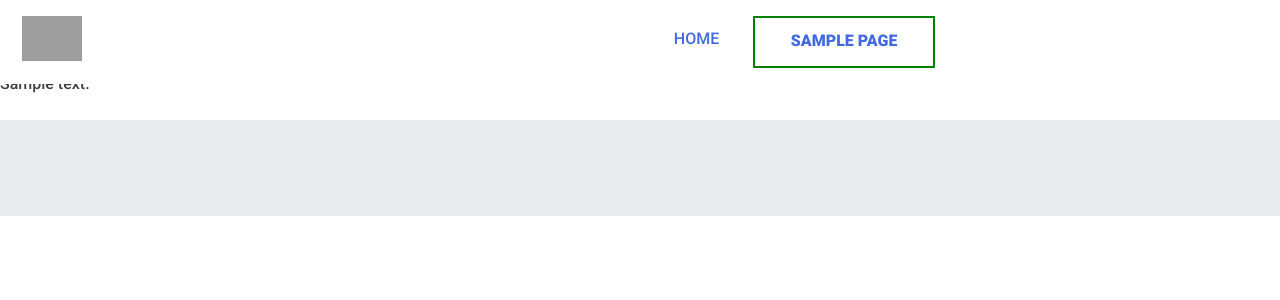
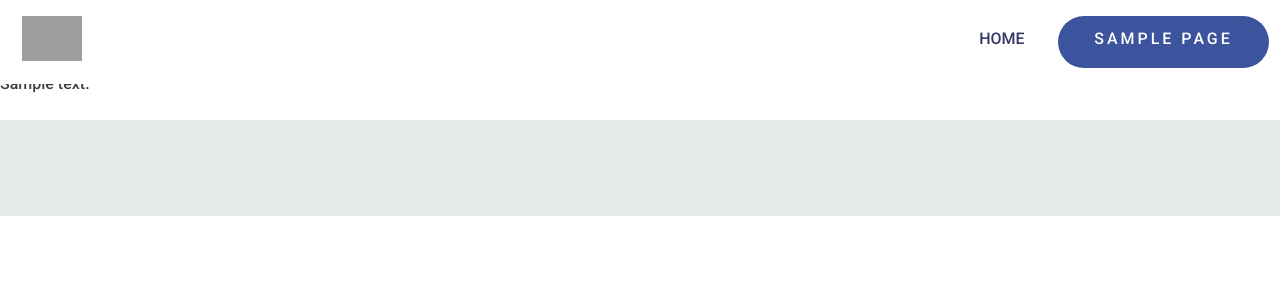
Before and after one commit to hillmclean/cjmedia, a WordPress theme: template themes/cjmedia/home.php in a window 1280 px wide. Shown: the top 300 px of the page. Run offline with PHP 8.4 and a stand-in for WordPress, Linux system fonts and the light colour scheme; the site name, menu and one post (Sample post) are stand-ins, and other content is empty; some libraries are stand-ins or nearby versions; grey boxes are pictures that could not be loaded.

Commit message:
adds contact button styles to main nav

```diff
--- a/themes/cjmedia/sass/_header.scss
+++ b/themes/cjmedia/sass/_header.scss
@@ -9,12 +9,14 @@
 		align-items: center;
 		justify-content: space-between;
 		}
+
     .site-branding {
 	display: flex;
 	align-items: center;
 	padding: 1rem 1.4rem;
 	width: 100%;
 	justify-content: space-between;
+
 		.hamburger {
 			@include desktop {
 			display: none;
@@ -25,12 +27,14 @@
     img {
 	height: 2.8rem;
     }
+
     .menu-menu-container {
 	width:100vw;
 		@include desktop {
 			width: auto;
 		}
     }
+
     .menu {
 	display: flex;
 	flex-direction: column;
@@ -46,6 +50,7 @@
 			position: relative;
 			right: auto;
 			flex-direction: row;
+			justify-content: flex-end;
 		}
 	text-align: right;
 	a {
@@ -54,7 +59,7 @@
 	    transition-property: all;
 	    transition-duration: .1s;
 		margin: 1.4rem;
-		// font-family: $font__main;
+		color: #333569;
 	    @include desktop {
 		margin: 1.4rem;
 	    }
@@ -73,11 +78,12 @@
 	    display: flex;
 	    justify-content: flex-end;
 	    &:last-child > a {
-		border: solid green .15rem;
-		color: solid green .15rem;
-		font-weight: 900;
+		background: #3C549E;
+		padding: 1rem 5rem;
+		border-radius: 27px;
+		color: white;
+		letter-spacing: 3px;
 		width: auto;
-		padding: .4rem 2rem;
 		text-align: center;
 		@include desktop {
 		    margin: .7rem;
--- a/themes/cjmedia/style.css
+++ b/themes/cjmedia/style.css
@@ -826,7 +826,10 @@ object {
         -webkit-box-orient: horizontal;
         -webkit-box-direction: normal;
             -ms-flex-direction: row;
-                flex-direction: row; } }
+                flex-direction: row;
+        -webkit-box-pack: end;
+            -ms-flex-pack: end;
+                justify-content: flex-end; } }
     .site-header .menu a {
       right: -100vw;
       -webkit-transition-timing-function: ease-in-out;
@@ -836,6 +839,7 @@ object {
       -webkit-transition-duration: .1s;
               transition-duration: .1s;
       margin: 1.4rem;
+      color: #333569;
       text-transform: uppercase;
       border-bottom: solid transparent .15rem; }
       @media screen and (min-width: 1080px) {
@@ -854,11 +858,12 @@ object {
           -ms-flex-pack: end;
               justify-content: flex-end; }
       .site-header .menu li:last-child > a {
-        border: solid green .15rem;
-        color: solid green .15rem;
-        font-weight: 900;
+        background: #3C549E;
+        padding: 1rem 5rem;
+        border-radius: 27px;
+        color: white;
+        letter-spacing: 3px;
         width: auto;
-        padding: .4rem 2rem;
         text-align: center; }
         @media screen and (min-width: 1080px) {
           .site-header .menu li:last-child > a {
```
Also changed, not shown: themes/cjmedia/build/css/style.min.css, 1 other file. Lines whose indentation alone changed are shown as unchanged.
